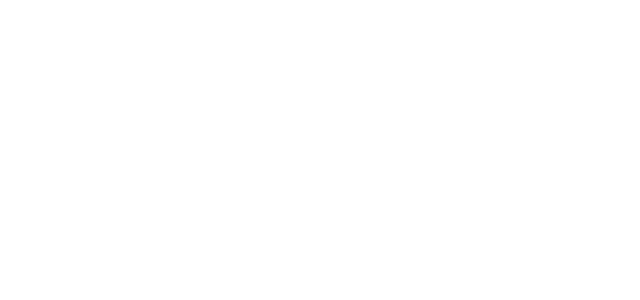
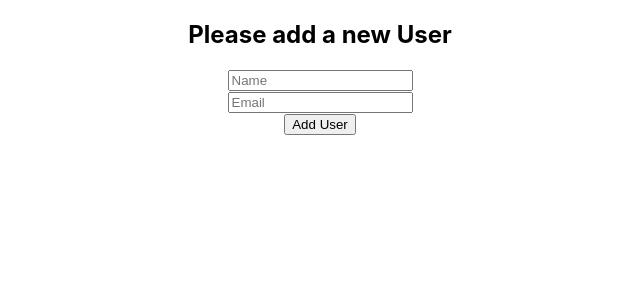
Before and after one commit to MehruzSaif/reat-node-mongodb-65, a React (Create React App) app: page /user/add in a window 1280 px wide. Shown: the top 300 px of the page, without its empty margins (320-960 px from the left). Built offline with nearby package versions, Linux system fonts and the light colour scheme.

Commit message:
on client side: set fetch with POST, headers, body

```diff
--- a/src/App.js
+++ b/src/App.js
@@ -1,10 +1,16 @@
 import logo from './logo.svg';
 import './App.css';
+import { Route, Routes } from 'react-router-dom';
+import AddUser from './components/AddUser/AddUser';
+import Home from './components/Home/Home';
 
 function App() {
   return (
     <div className="App">
-
+      <Routes>
+      <Route path='/' element={<Home></Home>}></Route>
+        <Route path='user/add' element={<AddUser></AddUser>}></Route>
+      </Routes>
     </div>
   );
 }
--- a/src/components/AddUser/AddUser.js
+++ b/src/components/AddUser/AddUser.js
@@ -0,0 +1,38 @@
+import React from 'react';
+
+const AddUser = () => {
+    const handleAddUser = e => {
+        e.preventDefault();
+        const name = e.target.name.value;
+        const email = e.target.email.value;
+
+        const user ={name, email};
+
+        // send data to the server
+        fetch('', {
+            method: 'POST',
+            headers: {
+                'content-type': 'application/json'
+            },
+            body: JSON.stringify(user)
+        })
+        .then(res => res.json())
+        .then(data => {
+            console.log('success', data);
+        })
+    }
+    return (
+        <div>
+            <h2>Please add a new User</h2>
+            <form onSubmit={handleAddUser}>
+                <input type="text" name='name' placeholder='Name' required/>
+                <br />
+                <input type="email" name='email' placeholder='Email' required/>
+                <br />
+                <input type="submit" value="Add User" />
+            </form>
+        </div>
+    );
+};
+
+export default AddUser;
--- /dev/null
+++ b/src/components/Home/Home.js
@@ -0,0 +1,11 @@
+import React from 'react';
+
+const Home = () => {
+    return (
+        <div>
+
+        </div>
+    );
+};
+
+export default Home;
--- a/src/index.js
+++ b/src/index.js
@@ -3,12 +3,15 @@
 import './index.css';
 import App from './App';
 import reportWebVitals from './reportWebVitals';
+import { BrowserRouter } from 'react-router-dom';
 
 const root = ReactDOM.createRoot(document.getElementById('root'));
 root.render(
-  <React.StrictMode>
-    <App />
-  </React.StrictMode>
+  <BrowserRouter>
+    <React.StrictMode>
+      <App />
+    </React.StrictMode>
+  </BrowserRouter>
 );
 
 // If you want to start measuring performance in your app, pass a function
```
